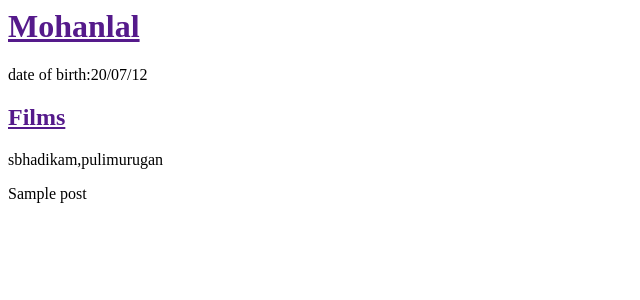
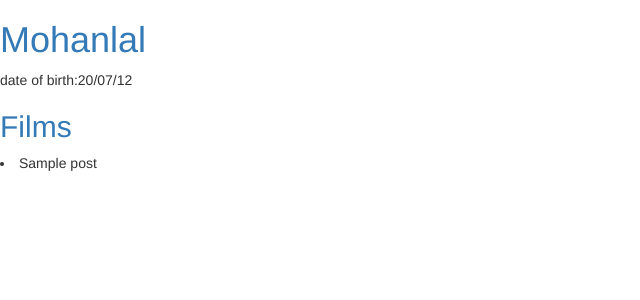
Before and after one commit to meenushibu/myfirstproject, a Django app: page / in a window 1280 px wide. Shown: the top 300 px of the page, without its empty margins (0-640 px from the left). Run offline with Django 3.2, Linux system fonts and the light colour scheme; tables that the repository leaves empty hold one stand-in row (values such as "Sample post"); some libraries are stand-ins or nearby versions.

Commit message:
commit nivinpauly

```diff
--- a/blog/templates/blog/post_list.html
+++ b/blog/templates/blog/post_list.html
@@ -2,6 +2,8 @@
     <head>
         <title>django Girls Blog</title>
     </head>
+    <link rel="stylesheet" href="//maxcdn.bootstrapcdn.com/bootstrap/3.2.0/css/bootstrap.min.css">
+    <link rel="stylesheet" href="//maxcdn.bootstrapcdn.com/bootstrap/3.2.0/css/bootstrap-theme.min.css">
     <body>
         <div>
             <h1><a href="">Mohanlal</a></h1>
@@ -10,7 +12,7 @@
         <div>
             <p>date of birth:20/07/12</p>
             <h2><a href="">Films</a></h2>
-            <p>sbhadikam,pulimurugan</p>
+            <!-- <p>sbhadikam,pulimurugan</p> -->
         </div>
 
         <!-- <div>
@@ -20,7 +22,7 @@
         </div> -->
 
         {% for post in s %}
-            {{ post }}
+            <li>{{ post }}</li>
             {% endfor %}
     </body>
 </html>
```
